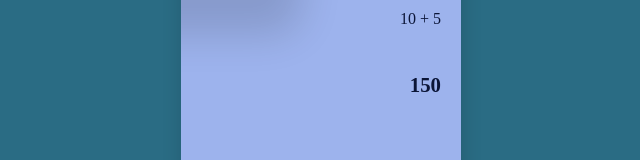
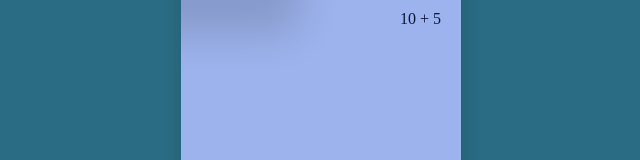
Before and after one commit to arkalal/ReactJS-Calculator-Project, a React (Create React App) app: page / in a window 1280 px wide. Shown: the part 226-386 px from the top of the page, without its empty margins (319-959 px from the left). Built offline with nearby package versions, Linux system fonts and the light colour scheme.

Commit message:
setup real time calculation logic

```diff
--- a/src/App.js
+++ b/src/App.js
@@ -20,6 +20,8 @@ const App = () => {
             if (key === '0') {
                 if (!Expression) return
             }
+
+            calculateResult(Expression + key)
             setExpression(Expression + key)
         }
         else if (operators.includes(key)) {
@@ -43,13 +45,30 @@ const App = () => {
             setExpression(Expression + key)
         }
         else if (keycode === 13) {
-            console.log('enter')
+            if (!Expression) return
+
+            calculateResult(Expression)
         }
         else if (keycode === 8) {
             if (!Expression) return
 
+            calculateResult(Expression.slice(0, -1))
             setExpression(Expression.slice(0, -1))
         }
+    }
+
+    const calculateResult = (exp) => {
+        if (!exp) return
+
+        const lastChar = exp.slice(-1)
+
+        if (!numbers.includes(lastChar)) {
+            exp.slice(0, -1)
+        }
+
+        // eslint-disable-next-line no-eval
+        const result = eval(exp).toFixed(2) + ''
+        setResult(result)
     }
 
     return (
@@ -63,7 +82,7 @@ const App = () => {
                     <img src={IsDark ? '/assets/moon.png' : '/assets/sun.png'} alt="" />
                 </div>
 
-                <Header Expression={Expression}></Header>
+                <Header Expression={Expression} result={Result}></Header>
                 <KeyPad handleKey={handleKey}></KeyPad>
             </div>
         </div>
--- a/src/components/header/Header.js
+++ b/src/components/header/Header.js
@@ -1,7 +1,7 @@
 import React, { useEffect, useRef } from 'react'
 import './Header.css'
 
-const Header = ({ Expression }) => {
+const Header = ({ Expression, result }) => {
 
     const scrollPresent = useRef()
 
@@ -25,7 +25,7 @@ const Header = ({ Expression }) => {
 
             <br />
 
-            <p ref={scrollPresent} className="headerResult">150</p>
+            <p ref={scrollPresent} className="headerResult"> {result} </p>
         </div>
     )
 }
```
